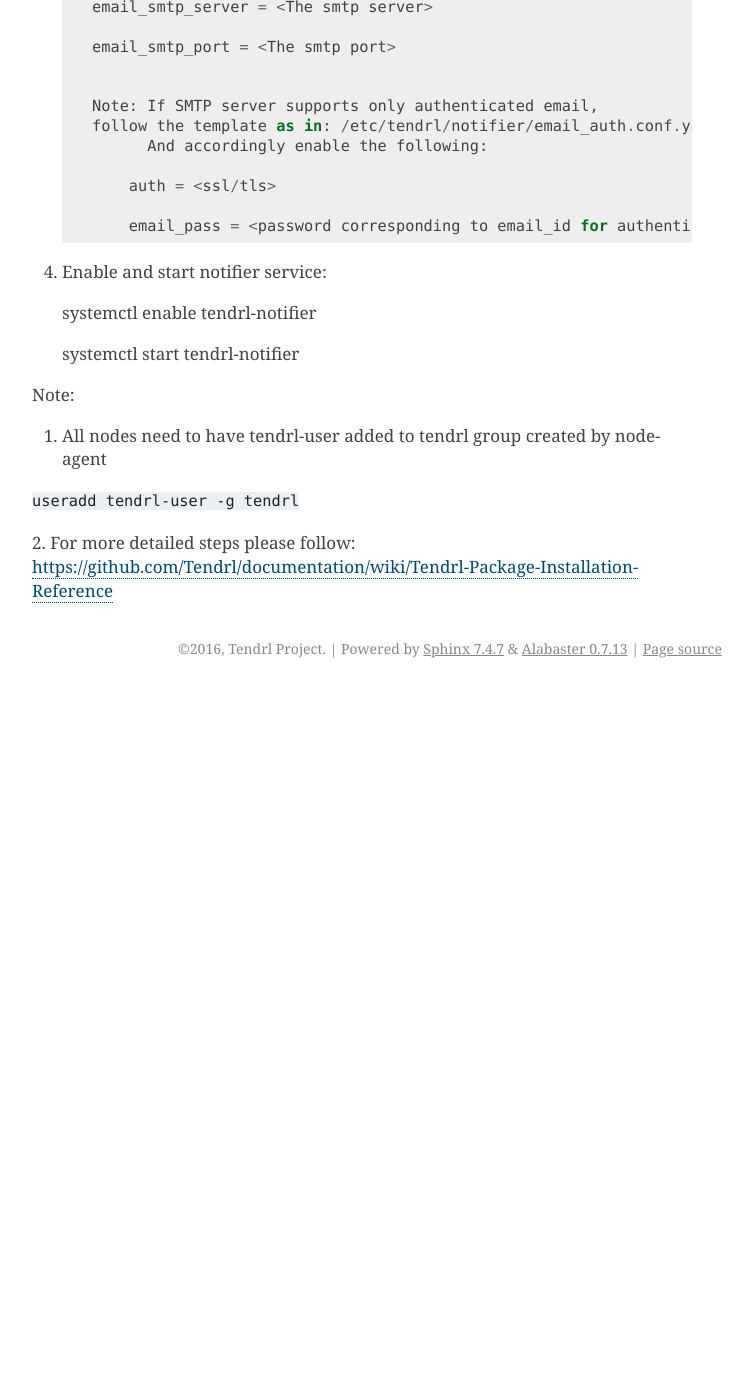
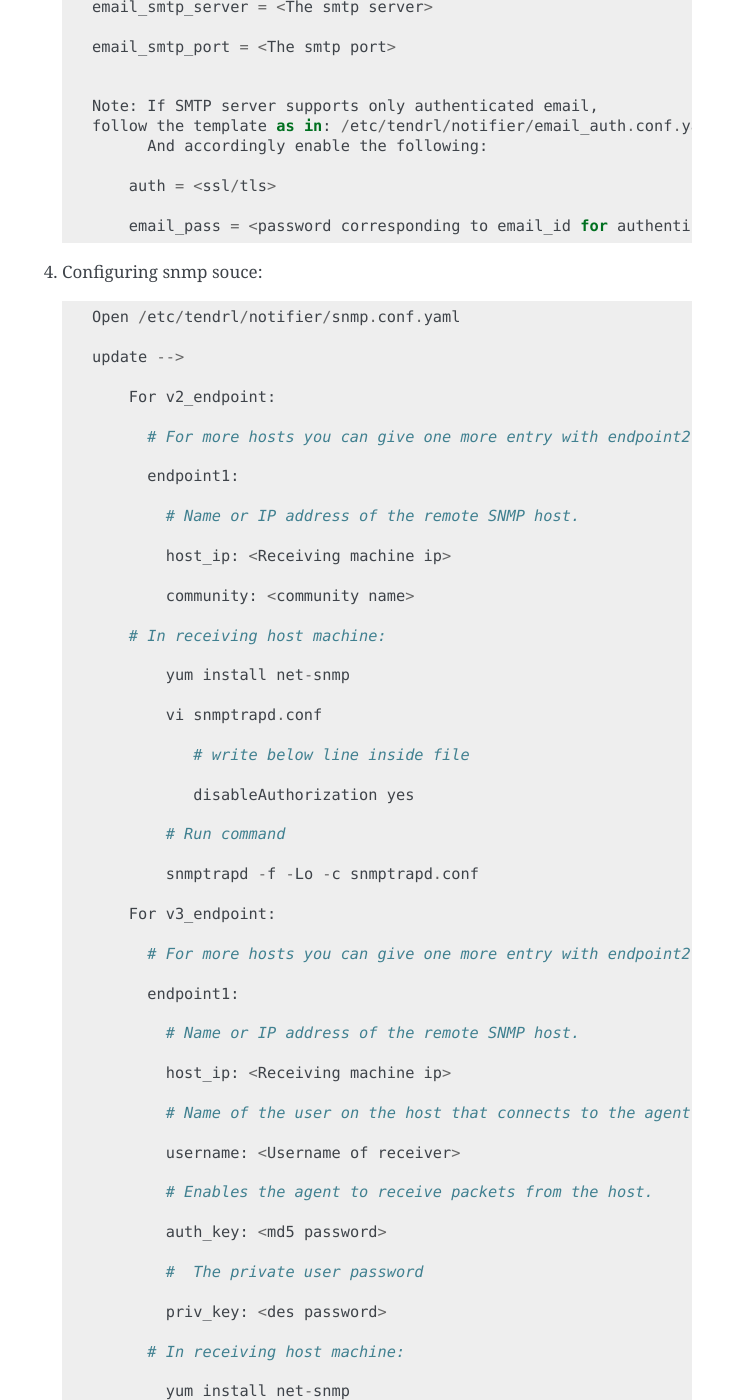
Before and after one commit to Tendrl/notifier, a Sphinx documentation site: the page built from doc/source/installation.rst, in a window 1280 px wide and 1400 px high, scrolled down 566 px. Shown: the whole window, without its empty margins (388-1141 px from the left). Built offline with Sphinx 7.4.7, drawn with Linux system fonts in a browser that asks for light colours; before the commit the page ends 1254 px from its top, so only the background shows below that; some of the changed text lies outside the part shown.

Commit message:
Modified installation file
tendrl-bug-id: Tendrl/notifier#13

Signed-off-by: GowthamShanmugam <gshanmug@redhat.com>

```diff
--- a/doc/source/installation.rst
+++ b/doc/source/installation.rst
@@ -37,6 +37,75 @@
 
         email_pass = <password corresponding to email_id for authenticating to smtp server>
 
+4. Configuring snmp souce::
+
+    Open /etc/tendrl/notifier/snmp.conf.yaml
+
+    update -->
+
+        For v2_endpoint:
+
+          # For more hosts you can give one more entry with endpoint2, endpoint3, etc
+
+          endpoint1:
+
+            # Name or IP address of the remote SNMP host.
+
+            host_ip: <Receiving machine ip>
+
+            community: <community name>
+
+        # In receiving host machine:
+
+            yum install net-snmp
+
+            vi snmptrapd.conf
+
+               # write below line inside file
+
+               disableAuthorization yes
+
+            # Run command
+
+            snmptrapd -f -Lo -c snmptrapd.conf
+
+        For v3_endpoint:
+
+          # For more hosts you can give one more entry with endpoint2, endpoint3, etc
+
+          endpoint1:
+
+            # Name or IP address of the remote SNMP host.
+
+            host_ip: <Receiving machine ip>
+
+            # Name of the user on the host that connects to the agent.
+
+            username: <Username of receiver>
+
+            # Enables the agent to receive packets from the host.
+
+            auth_key: <md5 password>
+
+            #  The private user password
+
+            priv_key: <des password>
+
+          # In receiving host machine:
+
+            yum install net-snmp
+
+            vi snmptrapd.conf
+
+               # write below line inside file
+
+               authUser log <username of receiver>
+               createUser -e 8000000001020304 <user name of receiver> MD5 <md5 password> DES <des password>
+
+            # Run command
+
+            snmptrapd -f -Lo -c snmptrapd.conf
+
 4. Enable and start notifier service::
 
    systemctl enable tendrl-notifier
```
